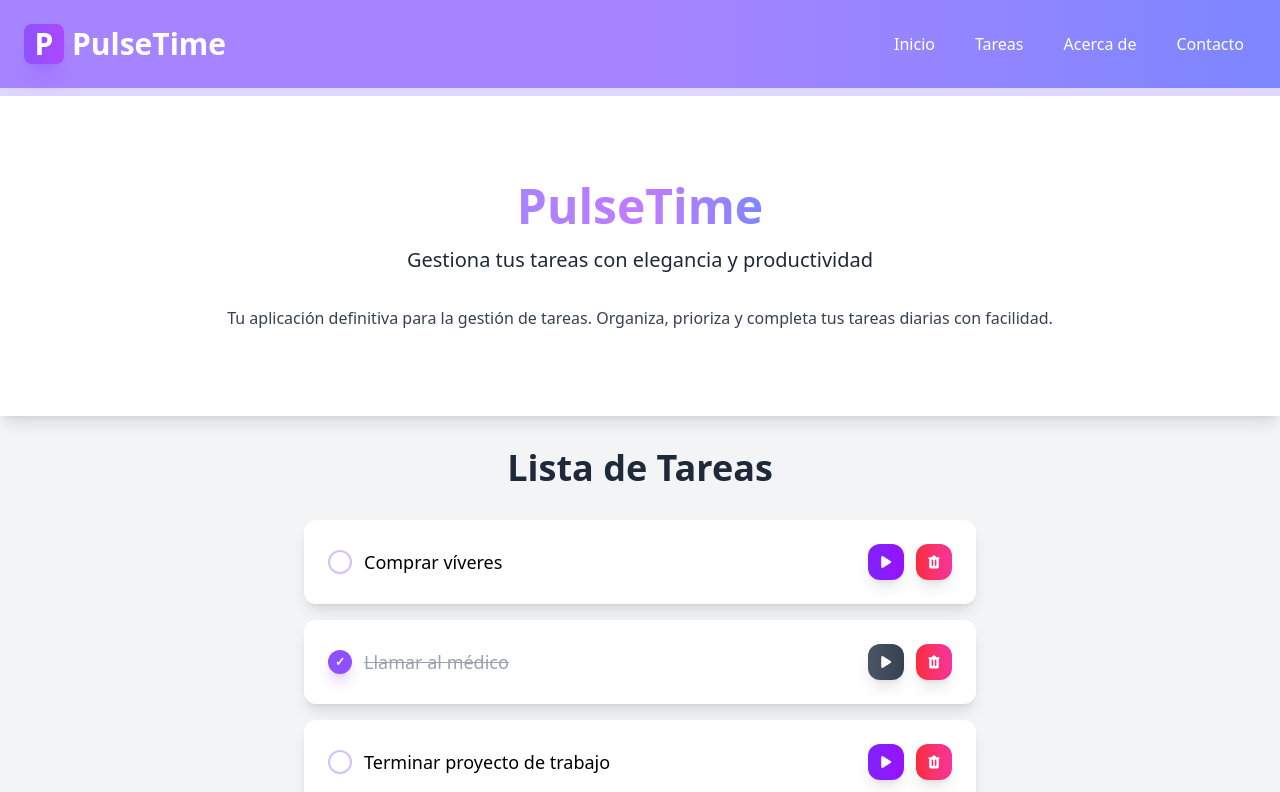
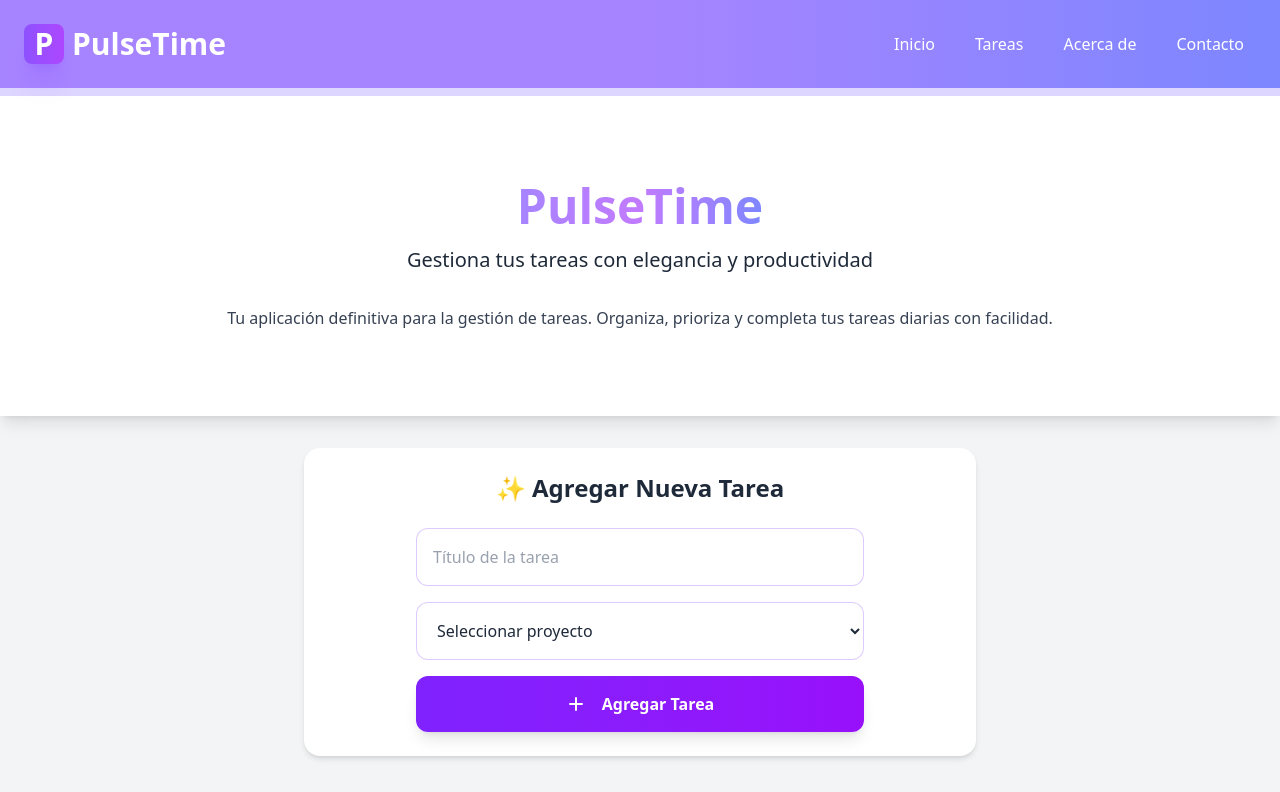
Before and after one commit to maguzdev/PulseTime, a Vue app: page / in a window 1280 px wide. Shown: the top 792 px of the page. Built offline with nearby package versions, Linux system fonts and the light colour scheme.

Commit message:
Agregar componente FormTask y actualizar App.vue para incluirlo

```diff
--- a/src/App.vue
+++ b/src/App.vue
@@ -8,6 +8,7 @@
 	import Header from "@/components/Header.vue";
 	import Hero from "@/components/Hero.vue";
 	import TaskView from "@/components/TaskView.vue";
+	import FormTask from "@/components/FormTask.vue";
 
 	// Variable reactiva para almacenar las tareas
 	const tasksList = ref([]);
@@ -24,6 +25,8 @@
 		<Header />
 		<!-- Hero Section -->
 		<Hero />
+		<!-- Form Task Section (Temporal hasta que aplique las rutas)-->
+		<FormTask />
 		<!-- Task View Section (Temporal hasta que aplique las rutas)-->
 		<TaskView :tasksList="tasksList" />
 	</div>
--- /dev/null
+++ b/src/components/FormTask.vue
@@ -0,0 +1,42 @@
+<template>
+	<section class="mt-8 p-6 bg-white rounded-2xl shadow-md max-w-2xl mx-auto">
+		<h2 class="text-2xl font-semibold mb-6 text-gray-800 text-center">
+			✨ Agregar Nueva Tarea
+		</h2>
+		<form @submit.prevent="" class="flex flex-col gap-4 max-w-md mx-auto">
+			<input
+				type="text"
+				placeholder="Título de la tarea"
+				class="bg-white border border-violet-500/30 hover:border-violet-500/50 focus:border-violet-400 focus:ring-2 focus:ring-violet-500/30 p-4 rounded-xl text-gray-800 placeholder-gray-400 transition-all duration-200 outline-none"
+			/>
+			<select
+				class="bg-white border border-violet-500/30 hover:border-violet-500/50 focus:border-violet-400 focus:ring-2 focus:ring-violet-500/30 p-4 rounded-xl text-gray-800 transition-all duration-200 outline-none"
+			>
+				<option value="" disabled selected>Seleccionar proyecto</option>
+				<option value="proyecto1">Marketing</option>
+				<option value="proyecto2">Desarrollo</option>
+				<option value="proyecto3">Ventas</option>
+				<option value="proyecto4">PulseTime</option>
+			</select>
+			<button
+				class="bg-linear-to-r from-violet-600 to-purple-600 hover:from-violet-700 hover:to-purple-700 text-white p-4 rounded-xl transition-all duration-200 font-semibold shadow-lg hover:shadow-violet-500/30 hover:scale-105 active:scale-95 transform cursor-pointer"
+			>
+				<span class="flex items-center justify-center gap-2">
+					<svg
+						class="w-5 h-5"
+						fill="currentColor"
+						viewBox="0 0 20 20"
+					>
+						<path
+							fill-rule="evenodd"
+							d="M10 3a1 1 0 011 1v5h5a1 1 0 110 2h-5v5a1 1 0 11-2 0v-5H4a1 1 0 110-2h5V4a1 1 0 011-1z"
+							clip-rule="evenodd"
+						/>
+					</svg>
+					<i class="pi pi-plus"></i>
+					Agregar Tarea
+				</span>
+			</button>
+		</form>
+	</section>
+</template>
```
